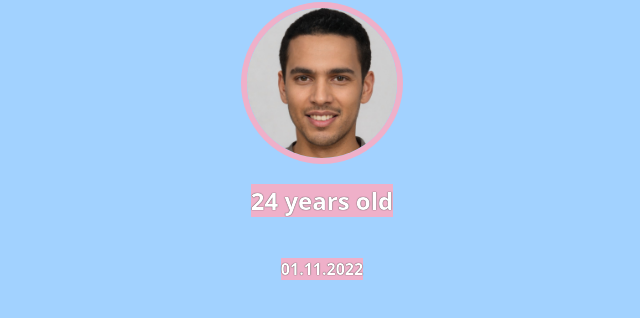
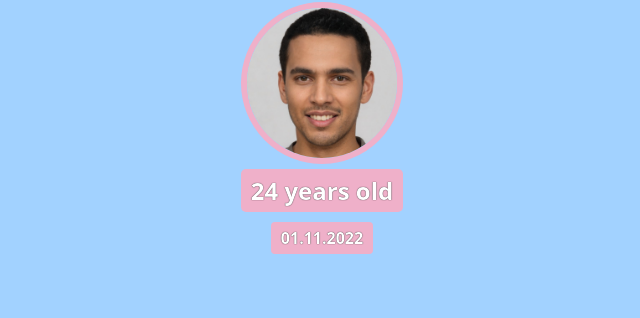
Before and after one commit to patrikkusnir1/birthday-webpage, a plain HTML site: page index.html in a window 1280 px wide. Shown: the part 92-410 px from the top of the page, without its empty margins (318-958 px from the left). Drawn offline with Linux system fonts and the light colour scheme; a web font is replaced by a local one.

Commit message:
design bdate and years - add margins and border radius, padding

```diff
--- a/index.html
+++ b/index.html
@@ -9,8 +9,8 @@
     <div id="header"></div>
       <h1>Today is Nick's birthday 🎉</h1>
       <img src="nick.jpg" alt="nick's photo smiling" id="bff-img">
-      <h2>24 years old</h2>
-      <h4>01.11.2022</h4>
+      <h2 id="bday-age">24 years old</h2>
+      <h4 id="bday-date">01.11.2022</h4>
     </div>
   </body>
 </html>
--- a/styles.css
+++ b/styles.css
@@ -19,20 +19,29 @@ h1, h2, h3, h4, p {
   text-shadow: 0px 0px 1px black;
 }
 
-h2, h4 {
+/*
+Challenge:
+Make the bday elements look like the
+provided design slide.
+*/
+
+#bday-age {
   background: #EFB0C9;
+  padding: 5px 10px;
+  border-radius: 5px;
+  margin: 5px 0px 10px 0;
 }
 
-/*
-Challenge:
-First, wrap the HTML elements in a <div> with an
-id called "header".
+#bday-date {
+  background: #EFB0C9;
+  padding: 5px 10px;
+  border-radius: 4px;
+  margin: 0;
+}
 
-Then, select the "header" and use flexbox to achieve
-the layout you've been provided in the design slide.
-*/
 #header {
   display: flex;
   flex-direction: column;
   align-items: center;
+
 }
```
